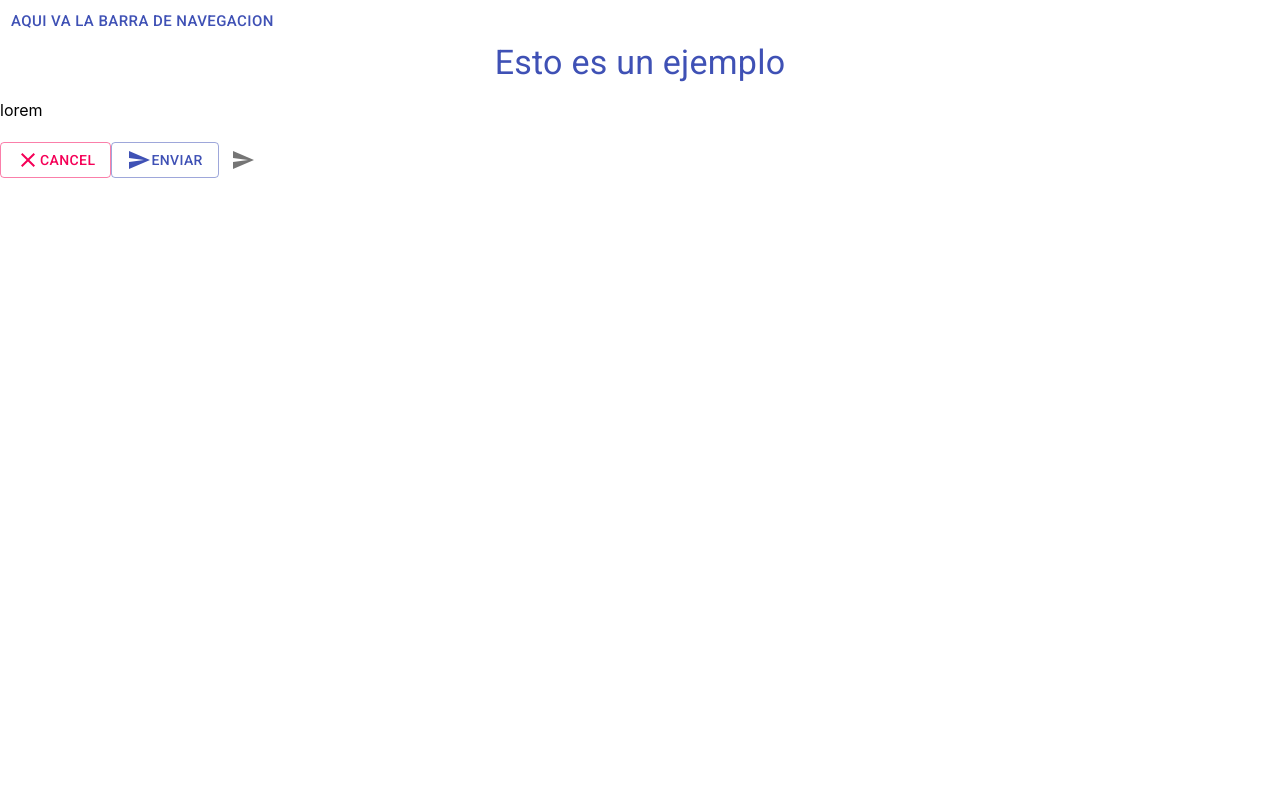
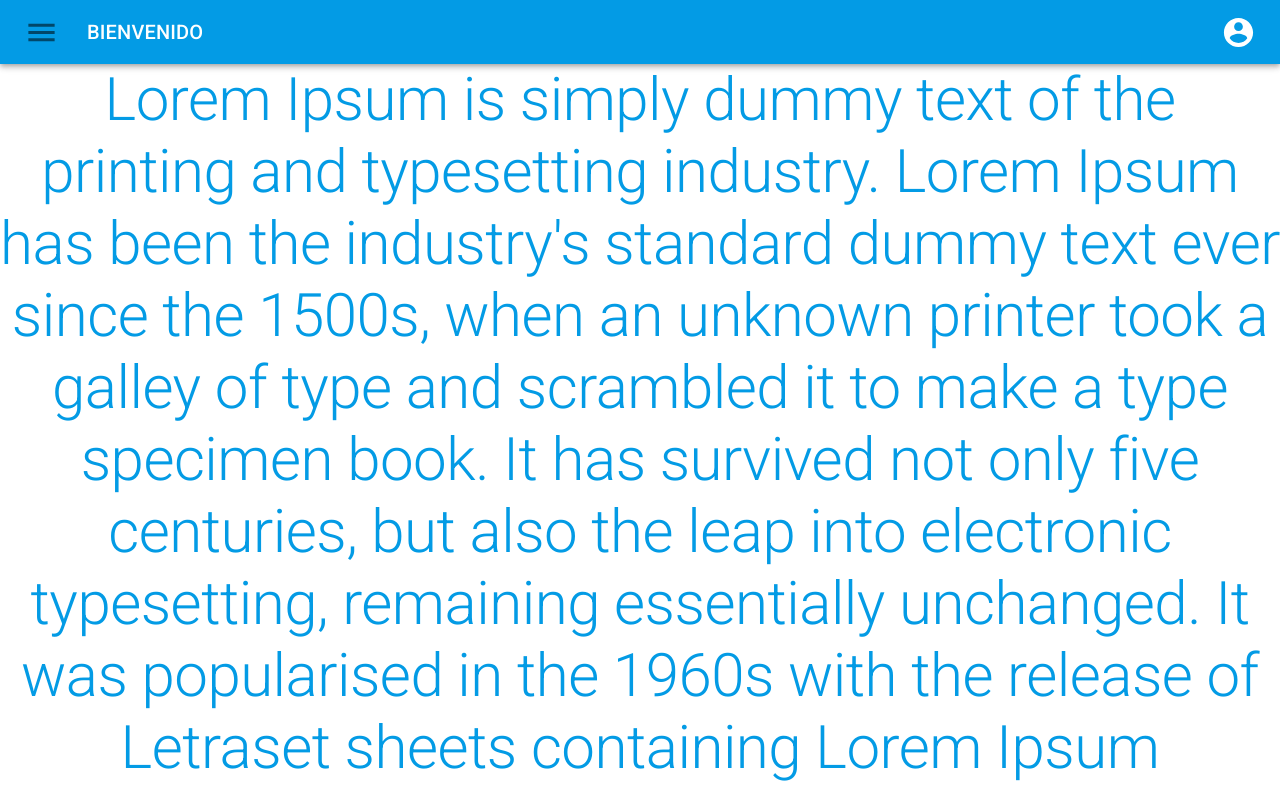
Before and after one commit to keniercccl/my-landing, a React (Create React App) app: page / in a window 1280 px wide. Shown: the top 793 px of the page. Built offline with nearby package versions, Linux system fonts and the light colour scheme.

Commit message:
creaciòn de Barra de navegaciòn

```diff
--- a/src/App.js
+++ b/src/App.js
@@ -1,13 +1,18 @@
 import React from 'react';
 import './App.css';
 import Wrapper from './component/Wrapper';
-import Button from "@material-ui/core/Button";
+import theme from "./component/Themesui.js";
+import ThemeProvider from '@material-ui/styles/ThemeProvider';
 
 function App() {
   return (
-    <div>
+
+    <ThemeProvider theme = {theme}>
+
       <Wrapper />
-    </div>
+
+    </ThemeProvider>
+
   );
 }
 
--- a/src/component/Navbarr.js
+++ b/src/component/Navbarr.js
@@ -1,18 +1,54 @@
 import React from 'react';
-import Button from "@material-ui/core/Button";
+import { AppBar, Toolbar, Typography , IconButton,makeStyles} from '@material-ui/core';
+import MenuIcon from '@material-ui/icons/Menu';
+import AccountCircleIcon from '@material-ui/icons/AccountCircle';
 
 
-function Navbarr() {
+const useStyles = makeStyles(theme => ({
+    offset : theme.mixins.toolbar,
+    menuButton: {
+      marginRight: theme.spacing(2),
+    },
+    title: {
+      flexGrow: 1,
+    root: {
+      flexGrow: 1,
+    }
+    },
+}))
+
+const Navbarr = () => {
+
+  const clases = useStyles();
 
   return (
-      <Button
-      variant="text"
-      color="primary"
-      size = "large">
-        AQUI VA LA BARRA DE NAVEGACION
-      </Button>
+    <div>
+
+      <AppBar
+      className = {clases.root}
+      position="static" color="primary">
+
+        <Toolbar>
+
+          <IconButton
+          className = {clases.menuButton}
+          edge = 'start' >
+
+            <MenuIcon fontSize = 'large'/>
+
+          </IconButton>
+
+          <Typography variant="h6" className = {clases.title}>
+            BIENVENIDO
+          </Typography>
+
+          <AccountCircleIcon fontSize = 'large'/>
+
+        </Toolbar>
+      </AppBar>
 
 
+    </div>
 
       )
 }
--- /dev/null
+++ b/src/component/Themesui.js
@@ -0,0 +1,12 @@
+import {createMuiTheme} from "@material-ui/core/styles";
+
+const theme = createMuiTheme ({
+palette:{
+    primary:{
+        main : '#039be5'
+}
+}
+
+});
+
+export default theme;
--- a/src/component/Wrapper.jsx
+++ b/src/component/Wrapper.jsx
@@ -1,5 +1,6 @@
-import React, { Component } from 'react';
+import React from 'react';
 import Navbarr from "./Navbarr.js";
+
 import Typography from "@material-ui/core/Typography";
 import Button from "@material-ui/core/Button";
 import SendIcon from '@material-ui/icons/Send';
@@ -20,30 +21,31 @@ const useStyle = makeStyles ({
 
 })
 
-function Wrapper() {
+const Wrapper = () => {
 
       const classesss = useStyle();
 
       return (
         <div>
+
           <Navbarr />
 
             <Typography
-            variant="h4"
+            variant="h2"
             color="primary"
             align = "center"
             >
-              Esto es un ejemplo
+              Lorem Ipsum is simply dummy text of the printing and typesetting industry. Lorem Ipsum has been the industry's standard dummy text ever since the 1500s, when an unknown printer took a galley of type and scrambled it to make a type specimen book. It has survived not only five centuries, but also the leap into electronic typesetting, remaining essentially unchanged. It was popularised in the 1960s with the release of Letraset sheets containing Lorem Ipsum passages, and more recently with desktop publishing software like Aldus PageMaker including versions of Lorem Ipsum.
             </Typography>
 
             <p>lorem</p>
 
             <Button
-            classname = {classesss.oncancel}
+            className = {classesss.oncancel}
             variant="outlined"
             color="secondary">
               <ClearIcon/>
-              Cancel
+              Cancelar
             </Button>
 
             <Button variant="outlined" color="primary">
```
